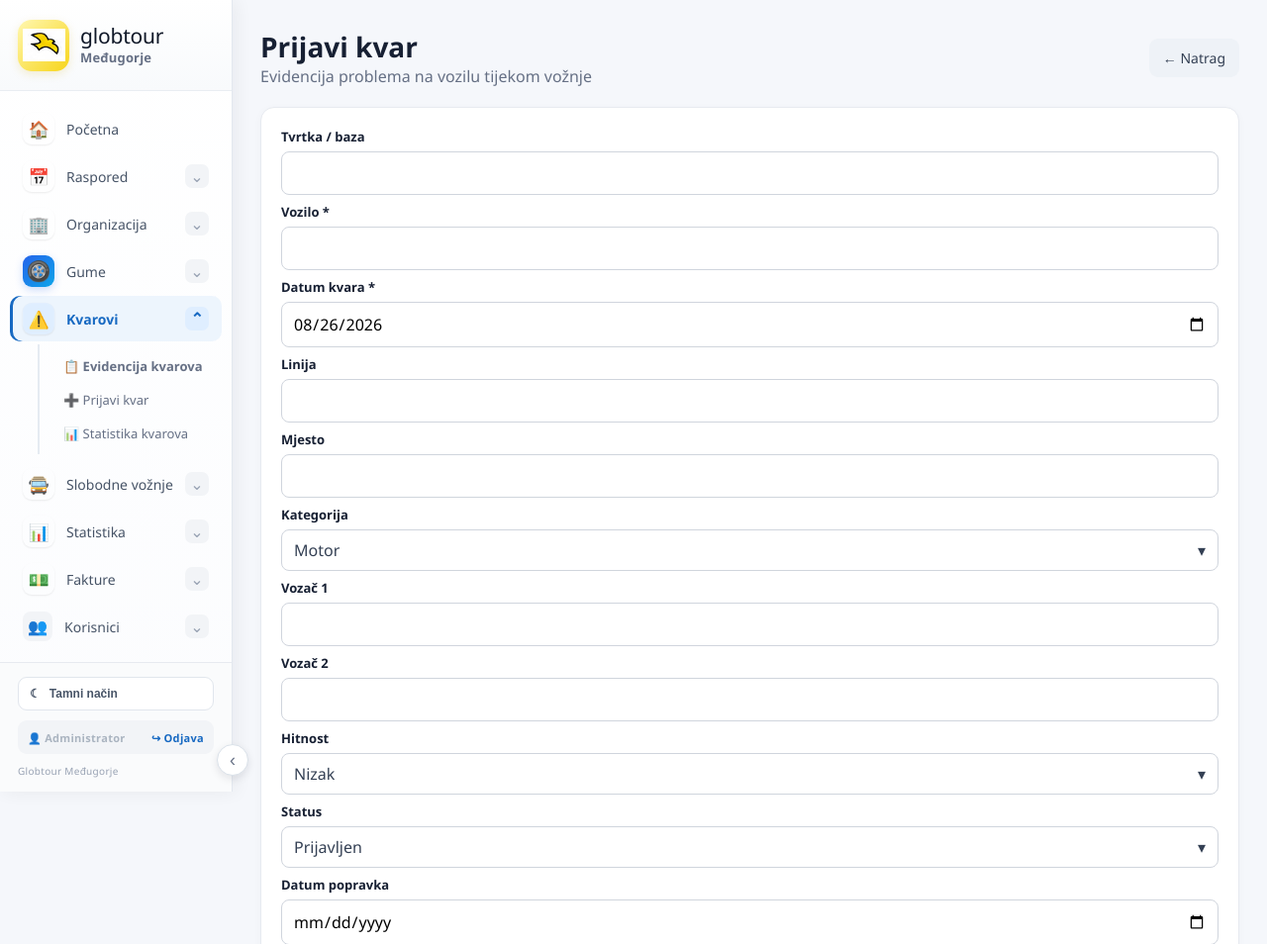
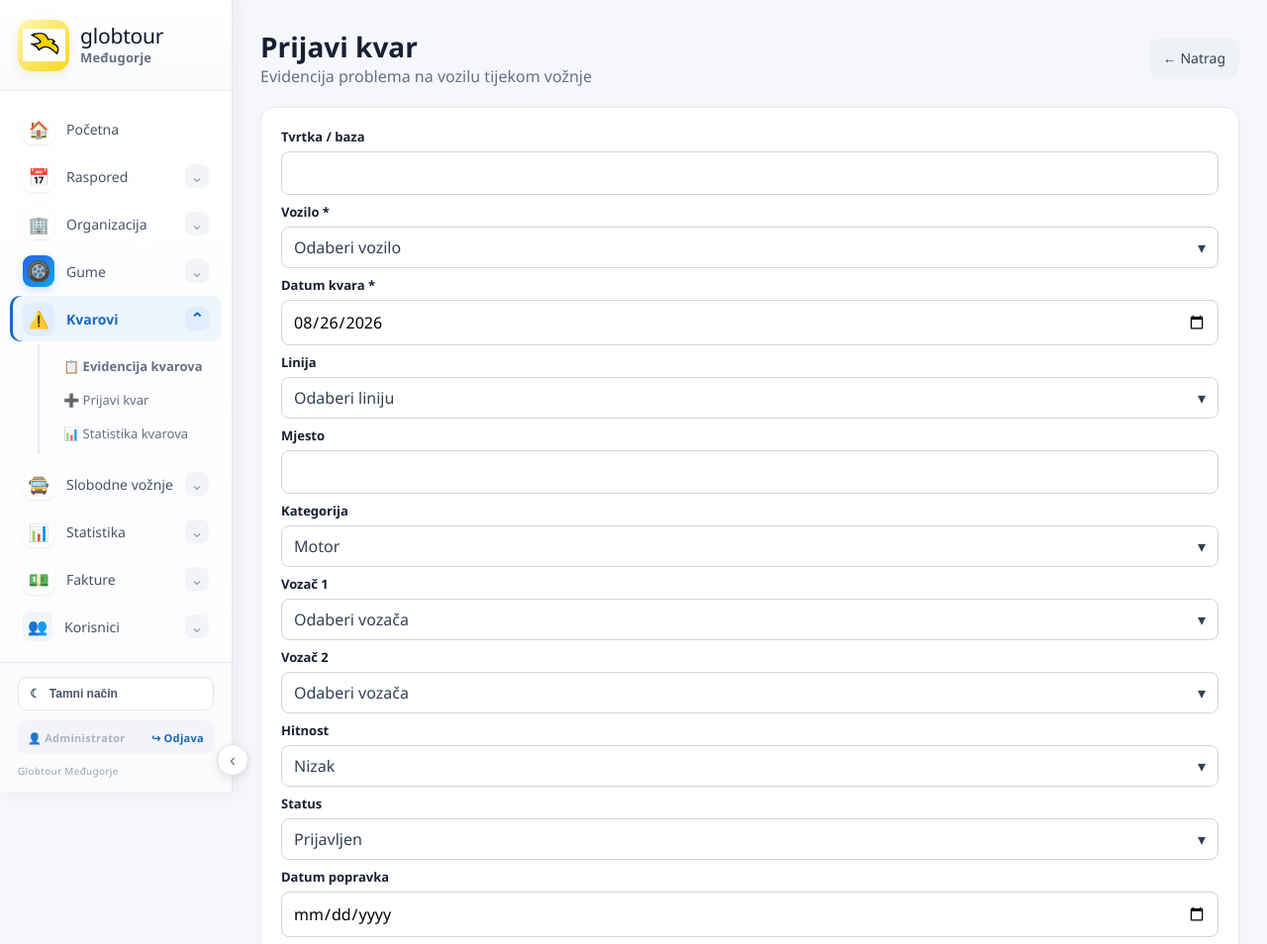
Before and after one commit to Izelenika/Globtour, a Flask app: page /kvarovi/dodaj in a window 1280 px wide. Shown: the top 954 px of the page at 99% size. Run offline with Flask 3, Linux system fonts and the light colour scheme; a user stored in the database is signed in; data comes from the database, SQL or seed files in the repository.

Commit message:
Update breakdown_form.html

```diff
--- a/templates/breakdown_form.html
+++ b/templates/breakdown_form.html
@@ -1,9 +1,12 @@
 {% extends "base.html" %}{% block content %}
 <div class="title"><div><h1>{{'Uredi kvar' if row else 'Prijavi kvar'}}</h1><div class="muted">Evidencija problema na vozilu tijekom vožnje</div></div><a class="btn secondary" href="/kvarovi">← Natrag</a></div>
 <form method="post" class="panel form-grid">
-<div class="field"><label>Tvrtka / baza</label><input name="company" value="{{row.company if row else ''}}"></div><div class="field"><label>Vozilo *</label><input list="vehicles" name="vehicle" required value="{{row.vehicle if row else ''}}"><datalist id="vehicles">{% for x in vehicles %}<option value="{{x}}">{% endfor %}</datalist></div><div class="field"><label>Datum kvara *</label><input type="date" name="breakdown_date" required value="{{row.breakdown_date if row else today}}"></div>
-<div class="field"><label>Linija</label><input list="lines" name="line" value="{{row.line if row else ''}}"><datalist id="lines">{% for x in lines %}<option value="{{x}}">{% endfor %}</datalist></div><div class="field"><label>Mjesto</label><input name="location" value="{{row.location if row else ''}}"></div><div class="field"><label>Kategorija</label><select name="category">{% for x in ['Motor','Mjenjač','Zrak','AdBlue','Klima','Elektrika','Gume / kotači','Gorivo','Voda / hlađenje','Karoserija','Ostalo'] %}<option {% if row and row.category==x %}selected{% endif %}>{{x}}</option>{% endfor %}</select></div>
-<div class="field"><label>Vozač 1</label><input list="drivers" name="driver1" value="{{row.driver1 if row else ''}}"></div><div class="field"><label>Vozač 2</label><input list="drivers" name="driver2" value="{{row.driver2 if row else ''}}"></div><datalist id="drivers">{% for x in drivers %}<option value="{{x}}">{% endfor %}</datalist><div class="field"><label>Hitnost</label><select name="severity">{% for x in ['Nizak','Srednji','Visok','Kritično'] %}<option {% if row and row.severity==x %}selected{% endif %}>{{x}}</option>{% endfor %}</select></div>
+<div class="field"><label>Tvrtka / baza</label><input name="company" value="{{row.company if row else ''}}"></div>
+<div class="field"><label>Vozilo *</label><select name="vehicle" required><option value="">Odaberi vozilo</option>{% for x in vehicles %}<option value="{{x}}" {% if row and row.vehicle==x %}selected{% endif %}>{{x}}</option>{% endfor %}</select></div>
+<div class="field"><label>Datum kvara *</label><input type="date" name="breakdown_date" required value="{{row.breakdown_date if row else today}}"></div>
+<div class="field"><label>Linija</label><select name="line"><option value="">Odaberi liniju</option>{% for x in lines %}<option value="{{x}}" {% if row and row.line==x %}selected{% endif %}>{{x}}</option>{% endfor %}</select></div><div class="field"><label>Mjesto</label><input name="location" value="{{row.location if row else ''}}"></div><div class="field"><label>Kategorija</label><select name="category">{% for x in ['Motor','Mjenjač','Zrak','AdBlue','Klima','Elektrika','Gume / kotači','Gorivo','Voda / hlađenje','Karoserija','Ostalo'] %}<option {% if row and row.category==x %}selected{% endif %}>{{x}}</option>{% endfor %}</select></div>
+<div class="field"><label>Vozač 1</label><select name="driver1"><option value="">Odaberi vozača</option>{% for x in drivers %}<option value="{{x}}" {% if row and row.driver1==x %}selected{% endif %}>{{x}}</option>{% endfor %}</select></div>
+<div class="field"><label>Vozač 2</label><select name="driver2"><option value="">Odaberi vozača</option>{% for x in drivers %}<option value="{{x}}" {% if row and row.driver2==x %}selected{% endif %}>{{x}}</option>{% endfor %}</select></div><div class="field"><label>Hitnost</label><select name="severity">{% for x in ['Nizak','Srednji','Visok','Kritično'] %}<option {% if row and row.severity==x %}selected{% endif %}>{{x}}</option>{% endfor %}</select></div>
 <div class="field"><label>Status</label><select name="status">{% for x in ['Prijavljen','U obradi','Otklonjen','Zatvoren'] %}<option {% if row and row.status==x %}selected{% endif %}>{{x}}</option>{% endfor %}</select></div><div class="field"><label>Datum popravka</label><input type="date" name="repair_date" value="{{row.repair_date if row else ''}}"></div><div class="field"><label>Zastoj (sati)</label><input type="number" step="0.5" min="0" name="downtime_hours" value="{{row.downtime_hours if row else 0}}"></div><div class="field"><label>Trošak popravka (BAM)</label><input type="number" step="0.01" min="0" name="repair_cost" value="{{row.repair_cost if row else 0}}"></div>
 <div class="field full"><label>Opis kvara</label><textarea name="description" rows="5">{{row.description if row else ''}}</textarea></div><div class="field full"><label>Kako je kvar riješen / poduzete mjere</label><textarea name="solution" rows="4">{{row.solution if row else ''}}</textarea></div><div class="full"><button class="btn">{{'Spremi promjene' if row else 'Evidentiraj kvar'}}</button></div>
 </form>{% endblock %}
```
